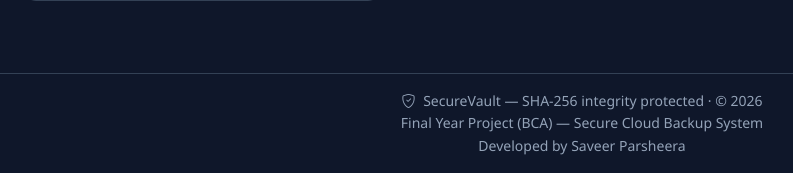
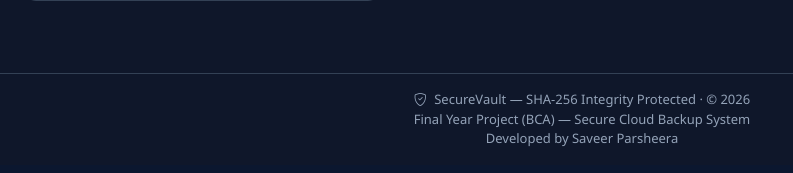
Before and after one commit to SaveerIsOP/secure-file-vault, a Flask app: page /dashboard in a window 1280 px wide. Shown: the part 665-838 px from the top of the page, without its empty margins (58-851 px from the left). After the commit the page ends 812 px from the top, so only its background shows below. Run offline with Flask 3, Linux system fonts and the light colour scheme; the visitor is signed in with stand-in values (Sample User, id 1); data that the repository does not hold is empty.

Commit message:
Update base.html

```diff
--- a/templates/base.html
+++ b/templates/base.html
@@ -248,11 +248,12 @@
 
 <footer class="py-3 mt-5">
   <div class="container text-center">
-    <div style="color:#94a3b8; font-size:14px; line-height:1.6;">
-  <i class="bi bi-shield-check me-1"></i>
-  SecureVault &mdash; SHA-256 integrity protected &middot; &copy; {{ current_year }}<br>
-  Final Year Project (BCA) — Secure Cloud Backup System<br>
-  Developed by Saveer Parsheera
+    <div style="color:#94a3b8; font-size:13px; line-height:1.5;">
+      <i class="bi bi-shield-check me-1"></i>
+      SecureVault &mdash; SHA-256 Integrity Protected &middot; &copy; {{ current_year }}<br>
+      Final Year Project (BCA) — Secure Cloud Backup System<br>
+      Developed by Saveer Parsheera
+    </div>
   </div>
 </footer>
 
```
